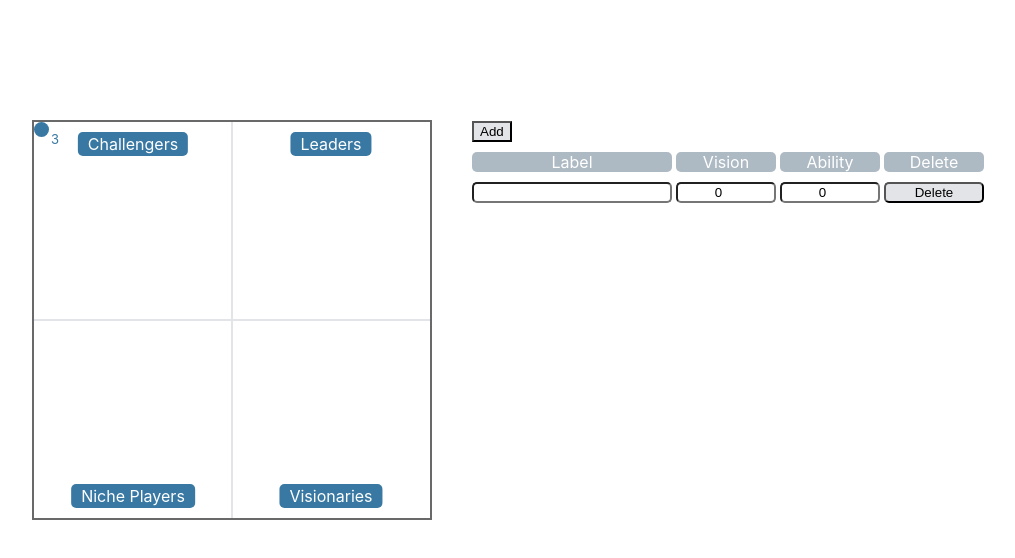
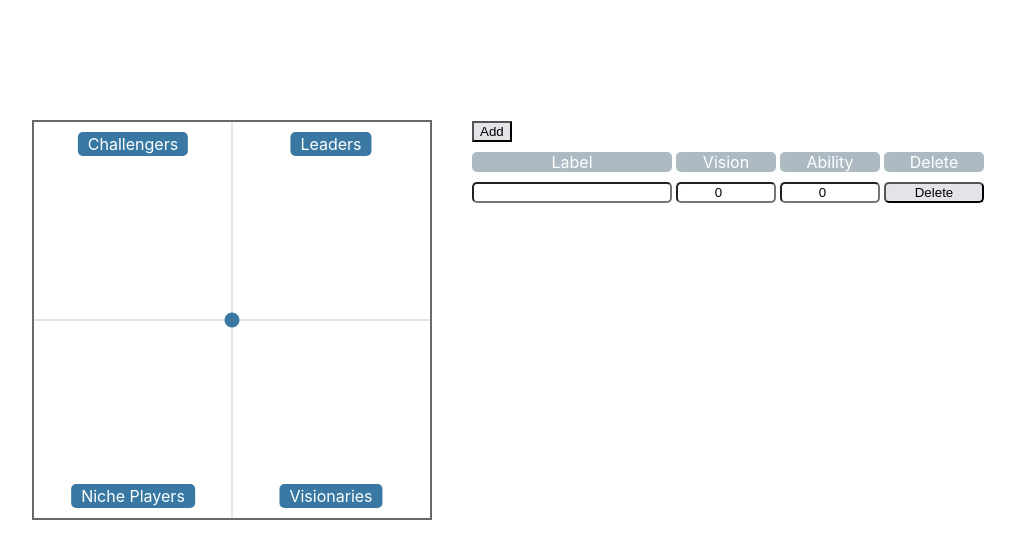
Before and after one commit to OnurKlc/magic-quadrant, a React (Create React App) app: page / in a window 1280 px wide. Shown: the top 558 px of the page, without its empty margins (132-1147 px from the left). Built offline with nearby package versions, Linux system fonts and the light colour scheme.

Commit message:
move points from table

```diff
--- a/src/App/Components/Graph/Graph.tsx
+++ b/src/App/Components/Graph/Graph.tsx
@@ -22,15 +22,19 @@ const labels = [
 ]
 
 export default function Graph() {
+    const { data } = useContext(Context)
+
     return (
         <GraphWrapper>
             {labels.map(label => <AreaLabel key={label.order} order={label.order}>{label.text}</AreaLabel>)}
-            <XAxis/>
-            <YAxis/>
-            <PointWrapper>
-                <Point/>
-                <Label>3</Label>
-            </PointWrapper>
+            <XAxis />
+            <YAxis />
+            {data.map(point => (
+                <PointWrapper key={point.id} x={point.x} y={point.y}>
+                    <Point />
+                    <Label>{point.label}</Label>
+                </PointWrapper>
+            ))}
         </GraphWrapper>
     )
 }
--- a/src/App/Components/Graph/styles.ts
+++ b/src/App/Components/Graph/styles.ts
@@ -1,4 +1,5 @@
 import styled from 'styled-components'
+import { IPointProps } from "../../Interfaces";
 
 interface AreaLabelProps {
     order: number;
@@ -42,10 +43,16 @@ export const AreaLabel = styled.div<AreaLabelProps>`
 `
 
 export const PointWrapper = styled.div`
-  position: relative;
+  position: absolute;
   width: 25px;
   height: 25px;
+  display: flex;
+  align-items: center;
+  justify-content: center;
   z-index: 2;
+  left: ${(props: IPointProps) => 50 + (props.x / 2)}%;
+  bottom: ${(props: IPointProps) => 50 + (props.y / 2)}%;
+  transform: translate(-50%, 50%);
 `
 
 export const Point = styled.div`
@@ -59,6 +66,6 @@ export const Label = styled.div`
   font-size: 13px;
   color: ${props => props.theme.DARK_BLUE};
   position: absolute;
-  right: 0;
-  bottom: 0;
+  right: -8px;
+  bottom: -8px;
 `
--- a/src/App/Interfaces/Interfaces.ts
+++ b/src/App/Interfaces/Interfaces.ts
@@ -20,3 +20,8 @@ export interface IContext {
 export interface IButtonProps extends React.HTMLAttributes<HTMLElement> {
     text: string
 }
+
+export interface IPointProps {
+    x: number,
+    y: number
+}
--- a/src/App/Interfaces/index.ts
+++ b/src/App/Interfaces/index.ts
@@ -1,3 +1,3 @@
-import { DataModel, IDispatch, IContext, IButtonProps } from "./Interfaces";
+import { DataModel, IDispatch, IContext, IButtonProps, IPointProps } from "./Interfaces";
 
-export type { DataModel, IDispatch, IContext, IButtonProps }
+export type { DataModel, IDispatch, IContext, IButtonProps, IPointProps }
```
